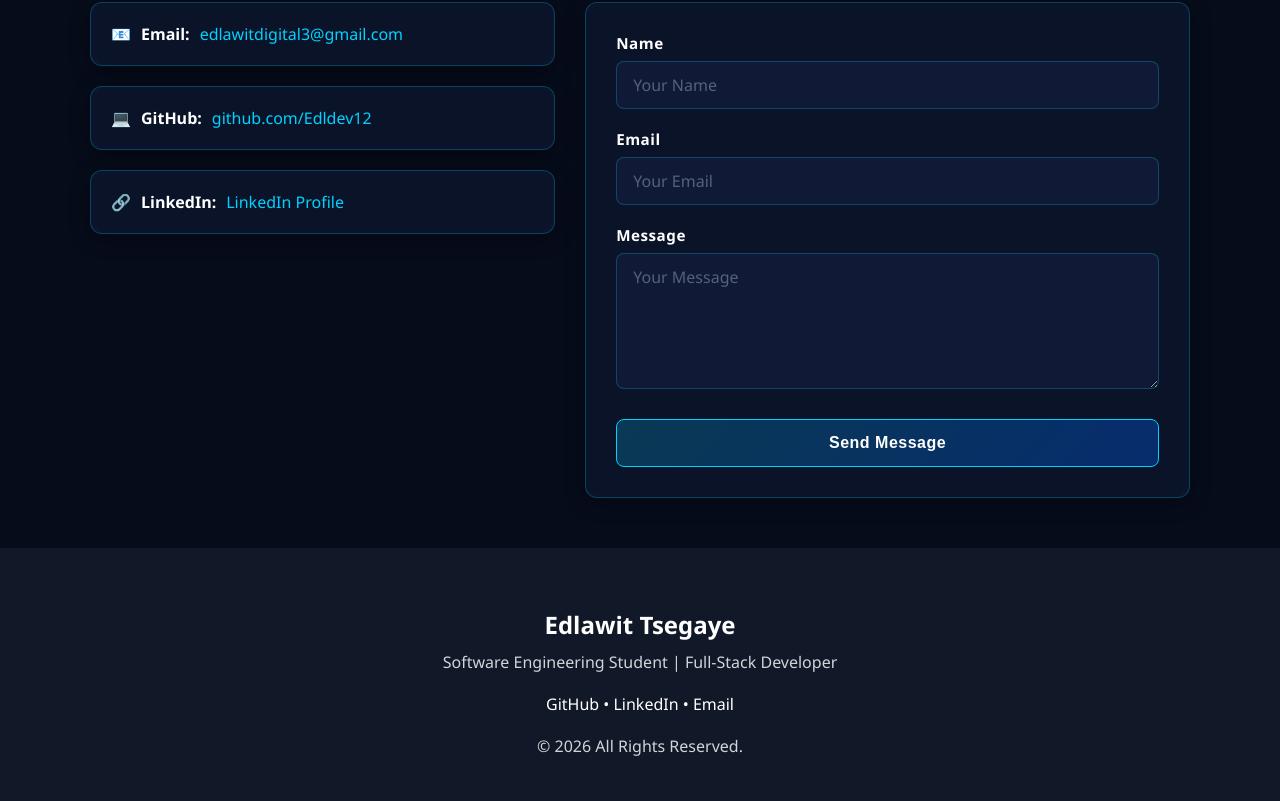
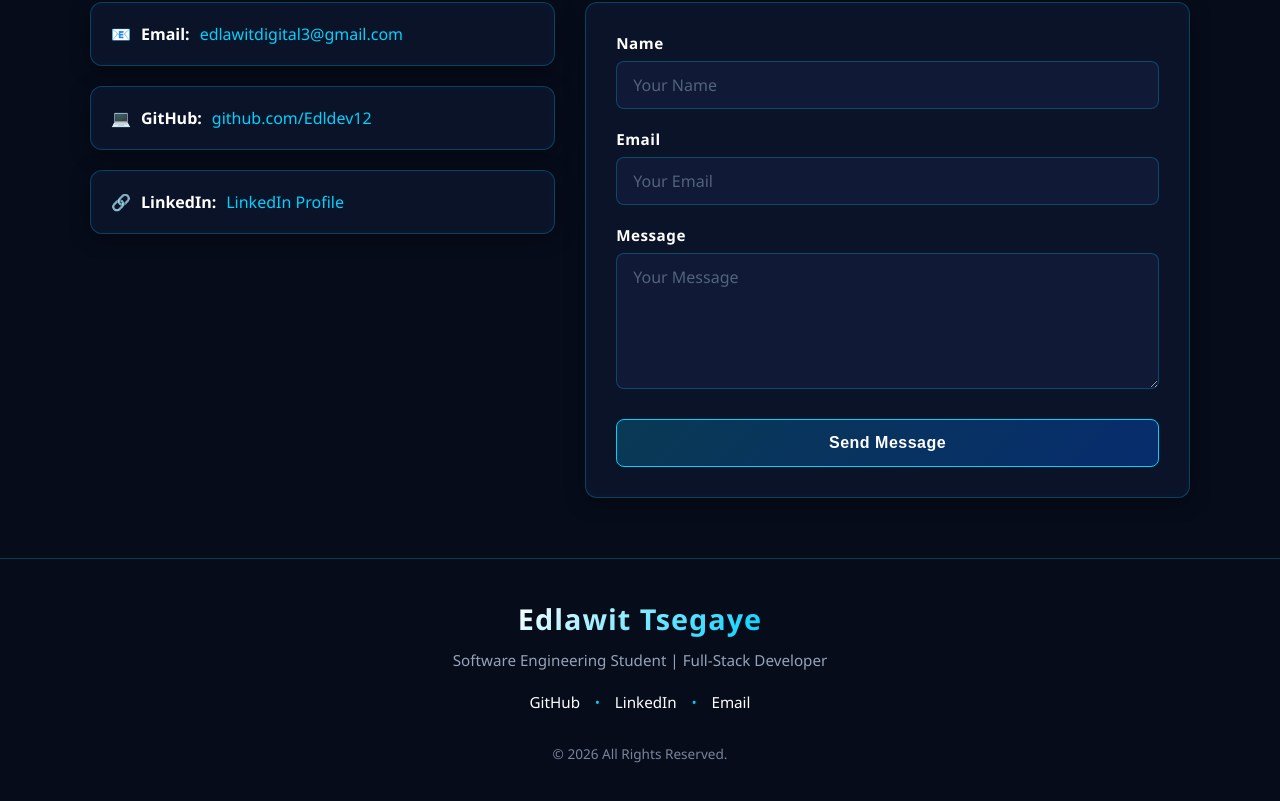
Before and after one commit to Edldev12/portfolio-React, a React (Vite) app: page / in a window 1280 px wide. Shown: the part 4819-5620 px from the top of the page. Built offline with nearby package versions, Linux system fonts and the light colour scheme.

Commit message:
correct footer

```diff
--- a/src/components/Footer/Footer.css
+++ b/src/components/Footer/Footer.css
@@ -1,27 +1,91 @@
-/* ================= FOOTER ================= */
+/* Footer.css */
 
-footer {
-  text-align: center;
-  padding: 40px 20px;
-  background-color: #111827;
-  color: #ffffff;
+:root {
+  --bg-dark: #070c1b;
+  --card-bg: #0b1329;
+  --accent-cyan: #00d2ff;
+  --text-primary: #ffffff;
+  --text-secondary: #94a3b8;
+  --border-glow: rgba(0, 210, 255, 0.25);
 }
 
-footer h2 {
-  margin-bottom: 10px;
-  font-size: 24px;
+.footer {
+  background-color: var(--bg-dark);
+  border-top: 1px solid var(--border-glow);
+  padding: 40px 20px 30px 20px;
+  text-align: center;
+  color: var(--text-primary);
+  margin-top: 60px;
 }
 
-footer p {
-  margin: 10px 0;
-  color: #d1d5db;
+.footer-content {
+  max-width: 800px;
+  margin: 0 auto;
+  display: flex;
+  flex-direction: column;
+  align-items: center;
+  gap: 12px;
 }
 
-.footer-links {
-  margin: 20px 0;
-  font-size: 16px;
+.footer h2 {
+  font-size: 1.8rem;
+  margin: 0;
+  background: linear-gradient(135deg, #ffffff 0%, var(--accent-cyan) 100%);
+  -webkit-background-clip: text;
+  background-clip: text;
+  -webkit-text-fill-color: transparent;
+  color: transparent;
+  letter-spacing: 1px;
 }
 
-.footer-links:hover {
-  color: #16a34a;
+.footer-subtitle {
+  color: var(--text-secondary);
+  font-size: 0.95rem;
+  margin: 0;
 }
+
+/* LINKS AREA */
+.footer-links {
+  display: flex;
+  align-items: center;
+  gap: 15px;
+  margin: 10px 0;
+}
+
+.footer-links a {
+  color: var(--text-primary);
+  text-decoration: none;
+  font-weight: 500;
+  font-size: 0.95rem;
+  transition: color 0.3s ease, text-shadow 0.3s ease;
+}
+
+.footer-links a:hover {
+  color: var(--accent-cyan);
+  text-shadow: 0 0 10px rgba(0, 210, 255, 0.6);
+}
+
+.footer-links .dot {
+  color: var(--accent-cyan);
+  font-size: 0.8rem;
+}
+
+/* COPYRIGHT */
+.footer-copyright {
+  color: var(--text-secondary);
+  font-size: 0.85rem;
+  margin-top: 10px;
+  opacity: 0.8;
+}
+
+/* RESPONSIVE DESIGN */
+@media (max-width: 480px) {
+  .footer-links {
+    flex-direction: column;
+    gap: 8px;
+  }
+
+  .footer-links .dot {
+    display: none;
+  }
+}
--- a/src/components/Footer/Footer.jsx
+++ b/src/components/Footer/Footer.jsx
@@ -2,16 +2,38 @@ import "./Footer.css";
 
 function Footer() {
   return (
-    <footer>
-      <h2>Edlawit Tsegaye</h2>
+    <footer className="footer">
+      <div className="footer-content">
+        <h2>Edlawit Tsegaye</h2>
 
-      <p>Software Engineering Student | Full-Stack Developer</p>
+        <p className="footer-subtitle">
+          Software Engineering Student | Full-Stack Developer
+        </p>
 
-      <div className="footer-links">
-        GitHub • LinkedIn • Email
+        <div className="footer-links">
+          <a
+            href="https://github.com/Edldev12"
+            target="_blank"
+            rel="noopener noreferrer"
+          >
+            GitHub
+          </a>
+          <span className="dot">•</span>
+          <a
+            href="https://www.linkedin.com/in/edlawit-tsegaye-teshome-a94474421/"
+            target="_blank"
+            rel="noopener noreferrer"
+          >
+            LinkedIn
+          </a>
+          <span className="dot">•</span>
+          <a href="mailto:edlawitdigital3@gmail.com">Email</a>
+        </div>
+
+        <p className="footer-copyright">
+          © {new Date().getFullYear()} All Rights Reserved.
+        </p>
       </div>
-
-      <p>© 2026 All Rights Reserved.</p>
     </footer>
   );
 }
```
